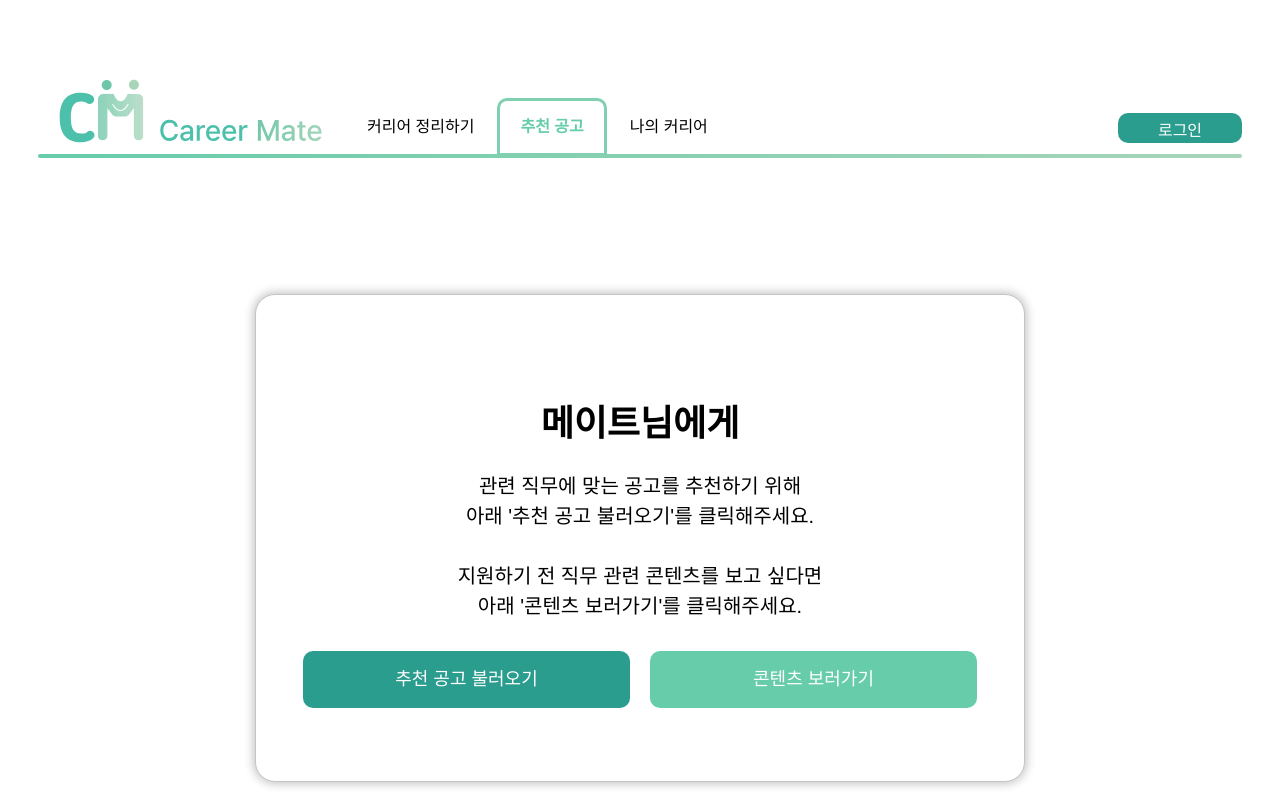
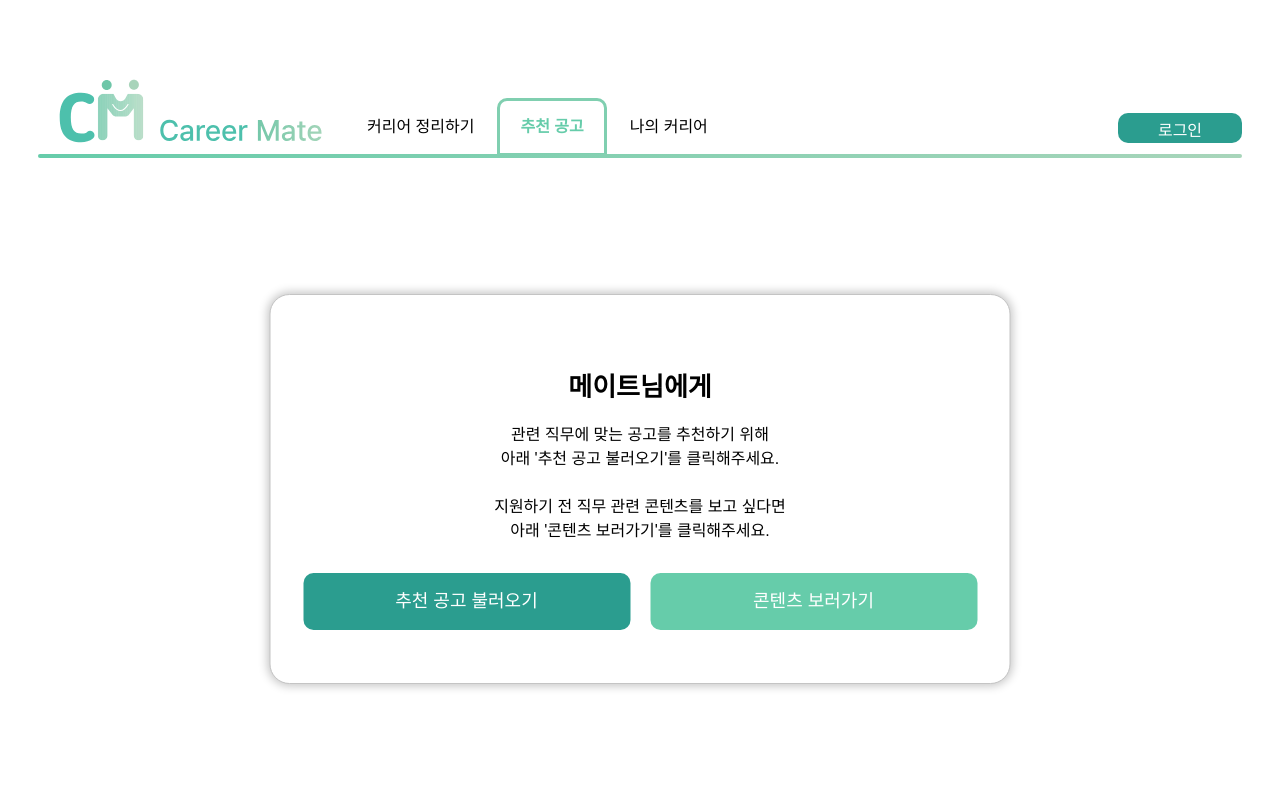
Before and after one commit to Career-Mate/Web, a React (Vite) app: page /recommend in a window 1280 px wide. Shown: the top 800 px of the page. Built offline with nearby package versions, Linux system fonts and the light colour scheme; no server answers; a web font is replaced by a local one.

Commit message:
style: infoContainer 웹 스타일 변경 적용

```diff
--- a/src/components/common/Popups/MobileAccountPopup/MobileAccountPopup.jsx
+++ b/src/components/common/Popups/MobileAccountPopup/MobileAccountPopup.jsx
@@ -30,7 +30,7 @@ const MobileAccountPopup = ({ type, onCancel, onConfirm }) => {
                             onClick={onConfirm}
                             mobileFontSize={'12px'}
                         >
-                            {type}
+                            {type === '저장 완료' ? '확인' : type}
                         </SquareButton>
                     </S.ButtonWrapper>
                 </S.PopupWrapper>
--- a/src/pages/Career/CareerMainPage/CareerMainPage.jsx
+++ b/src/pages/Career/CareerMainPage/CareerMainPage.jsx
@@ -57,7 +57,7 @@ const CareerMainPage = () => {
             };
         } else {
             return {
-                width: '590px',
+                width: '523px',
                 height: '313px',
                 mainFontSize: '24px',
                 detailFontSize: '16px',
--- a/src/pages/Career/CareerSavePage/CareerSavePage.jsx
+++ b/src/pages/Career/CareerSavePage/CareerSavePage.jsx
@@ -39,10 +39,10 @@ const CareerSavePage = () => {
             };
         } else {
             return {
-                width: '815px',
+                width: '748px',
                 height: '373px',
-                mainFontSize: '30px',
-                detailFontSize: '20px',
+                mainFontSize: '24px',
+                detailFontSize: '16px',
                 buttonWidth: '330px',
                 buttonHeight: '57px',
                 buttonFontSize: '18px',
--- a/src/pages/Recommend/RecommnedMainPage/RecommendMainPage.jsx
+++ b/src/pages/Recommend/RecommnedMainPage/RecommendMainPage.jsx
@@ -55,10 +55,10 @@ const RecommendMainPage = () => {
             };
         } else {
             return {
-                width: '768px',
-                height: '486px',
-                mainFontSize: '36px',
-                detailFontSize: '20px',
+                width: '739px',
+                height: '388px',
+                mainFontSize: '26px',
+                detailFontSize: '16px',
                 buttonWidth: '327px',
                 buttonHeight: '57px',
                 buttonFontSize: '18px',
```
